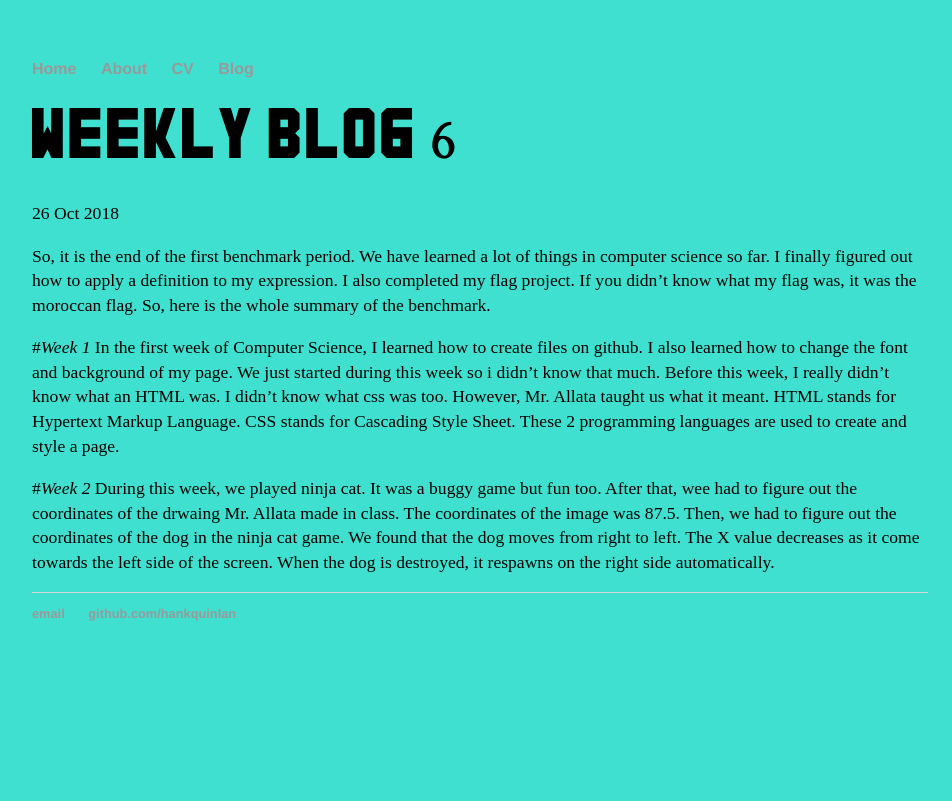
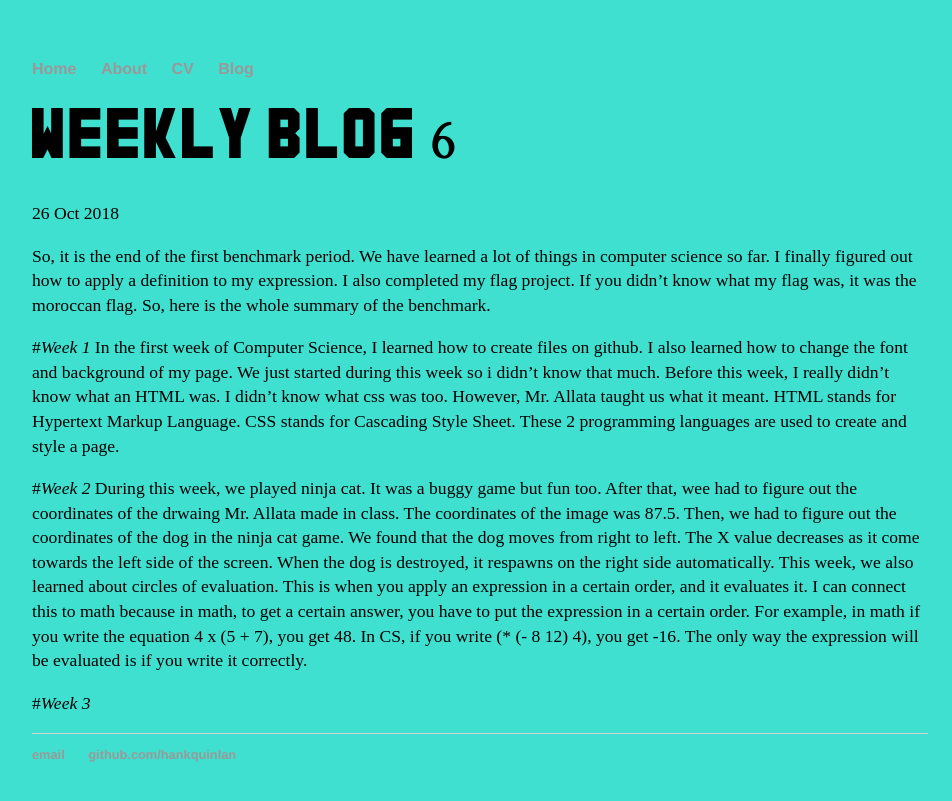
Before and after one commit to tylerm2204/tylerm2204.github.io, a Jekyll site: the page built from _posts/2018-10-26-weekly-reflection.md, in a window 1280 px wide. Shown: the top 801 px of the page, without its empty margins (160-1112 px from the left). Built offline with Jekyll 4.4.1, drawn with Linux system fonts in a browser that asks for light colours.

Commit message:
Update 2018-10-26-weekly-reflection.md

```diff
--- a/_posts/2018-10-26-weekly-reflection.md
+++ b/_posts/2018-10-26-weekly-reflection.md
@@ -10,4 +10,7 @@ So, it is the end of the first benchmark period. We have learned a lot of things
 In the first week of Computer Science, I learned how to create files on github. I also learned how to change the font and background of my page. We just started during this week so i didn't know that much. Before this week, I really didn't know what an HTML was. I didn't know what css was too. However, Mr. Allata taught us what it meant. HTML stands for Hypertext Markup Language. CSS stands for Cascading Style Sheet. These 2 programming languages are used to create and style a page.
 
 #_Week 2_
-During this week, we played ninja cat. It was a buggy game but fun too. After that, wee had to figure out the coordinates of the drwaing Mr. Allata made in class. The coordinates of the image was 87.5. Then, we had to figure out the coordinates of the dog in the ninja cat game. We found that the dog moves from right to left. The X value decreases as it come towards the left side of the screen. When the dog is destroyed, it respawns on the right side automatically.
+During this week, we played ninja cat. It was a buggy game but fun too. After that, wee had to figure out the coordinates of the drwaing Mr. Allata made in class. The coordinates of the image was 87.5. Then, we had to figure out the coordinates of the dog in the ninja cat game. We found that the dog moves from right to left. The X value decreases as it come towards the left side of the screen. When the dog is destroyed, it respawns on the right side automatically. This week, we also learned about circles of evaluation. This is when you apply an expression in a certain order, and it evaluates it. I can connect this to math because in math, to get a certain answer, you have to put the expression in a certain order. For example, in math if you write the equation 4 x (5 + 7), you get 48. In CS, if you write
+(* (- 8 12) 4), you get -16. The only way the expression will be evaluated is if you write it correctly.
+
+#_Week 3_
```
